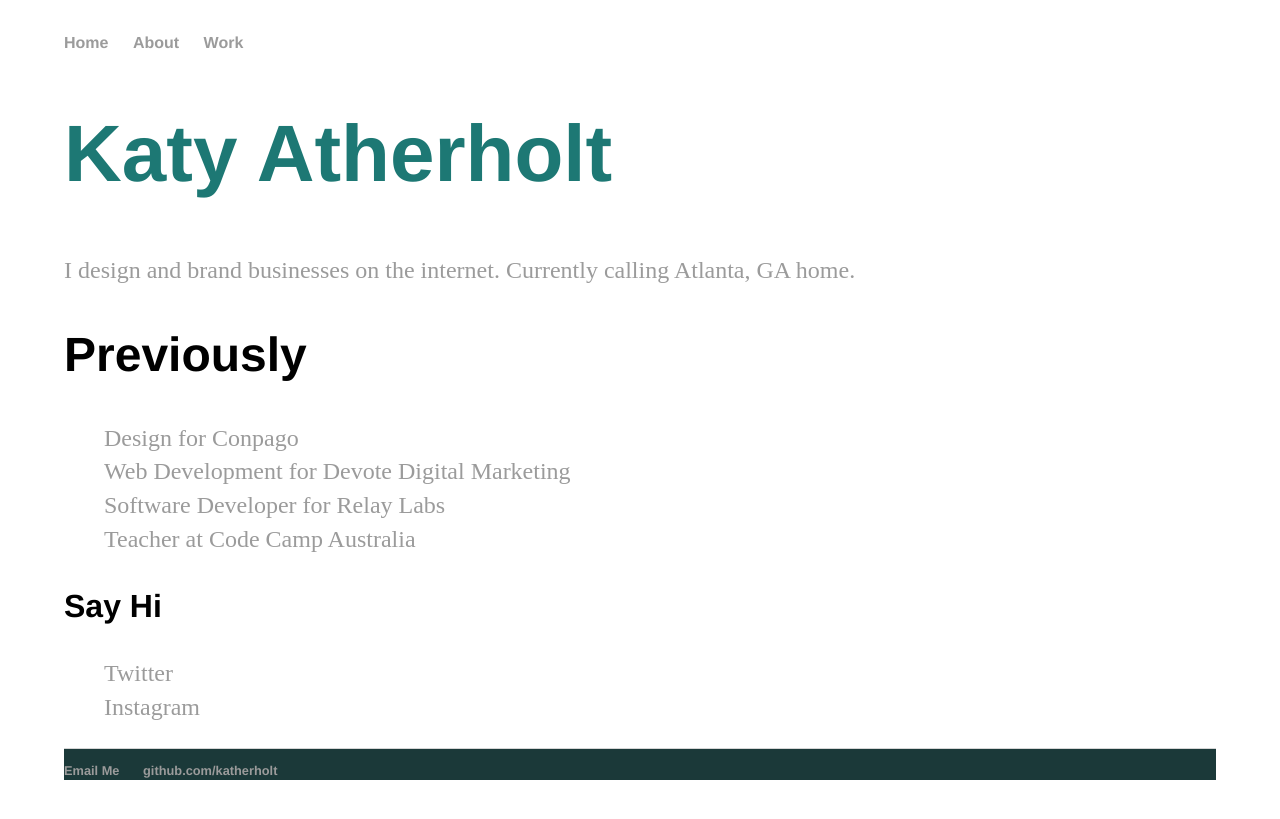
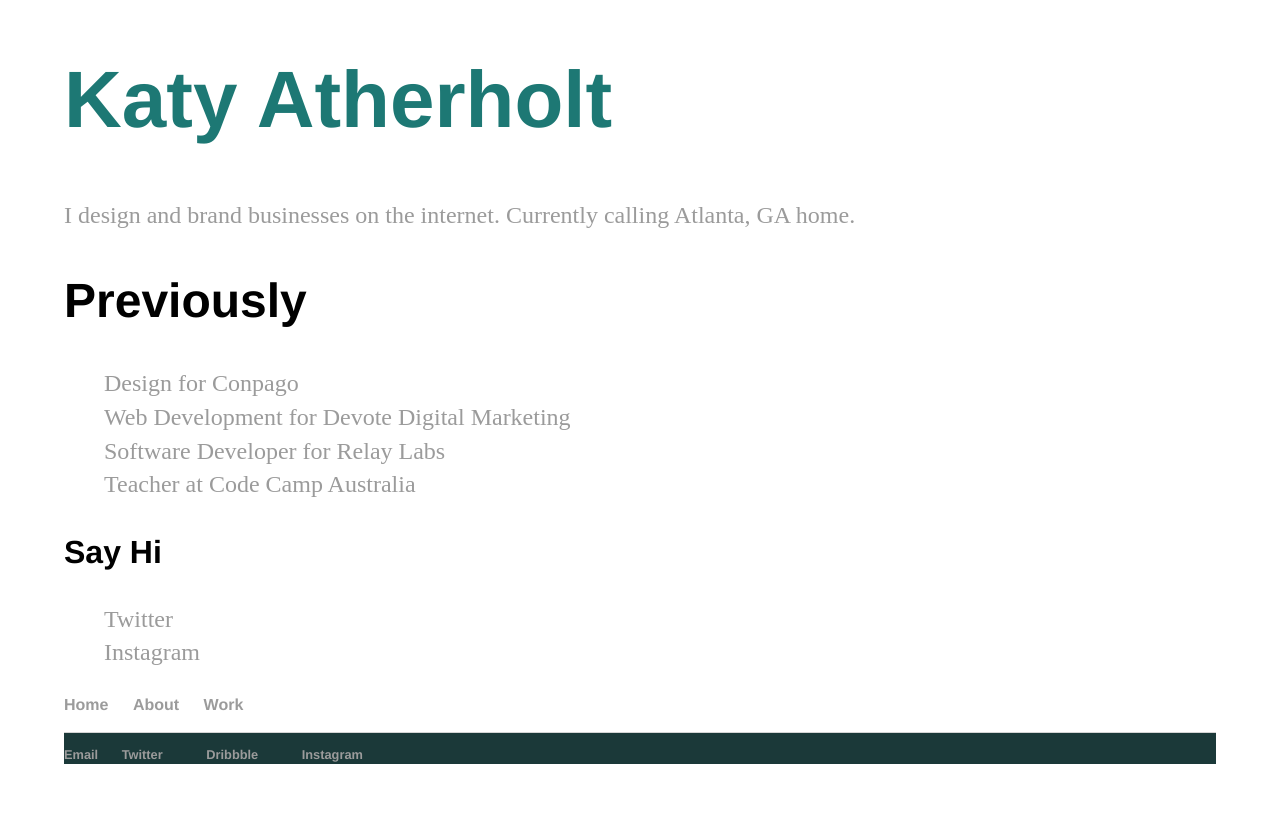
Before and after one commit to katherholt/katherholt.github.io, a Jekyll site: the page built from index.html, in a window 1280 px wide. Shown: the top 819 px of the page. Built offline with Jekyll 4.4.1, drawn with Linux system fonts in a browser that asks for light colours; some web fonts are replaced.

Commit message:
Update default.html

```diff
--- a/_layouts/default.html
+++ b/_layouts/default.html
@@ -8,6 +8,10 @@
   </head>
 
   <body>
+    <div class="container">
+      {{ content }}
+    </div>
+
     <nav>
       <ul>
         <li><a href="/">Home</a></li>
@@ -16,15 +20,13 @@
       </ul>
     </nav>
 
-    <div class="container">
-      {{ content }}
-    </div>
-
     <footer>
-     <ul>
-       <li><a href="mailto:katarina.atherholt@gmail.com">Email Me</a></li>
-       <li><a href="https://github.com/katherholt">github.com/katherholt</a></li>
-     </ul>
+      <ul>
+        <li><a href="mailto:katarina.atherholt@gmail.com">Email</a></li>
+        <li><a href="https://www.twitter.com/katyatherholt">Twitter</a><li>
+        <li><a href="https://www.dribbble.com/katherholt">Dribbble</a><li>
+        <li><a href="https://www.instagram.com/katherholt">Instagram</a><li>
+      </ul>
     </footer>
   </body>
 
```
